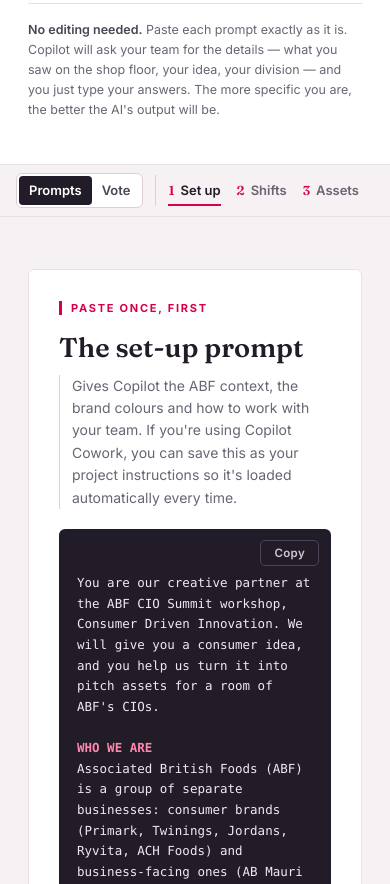
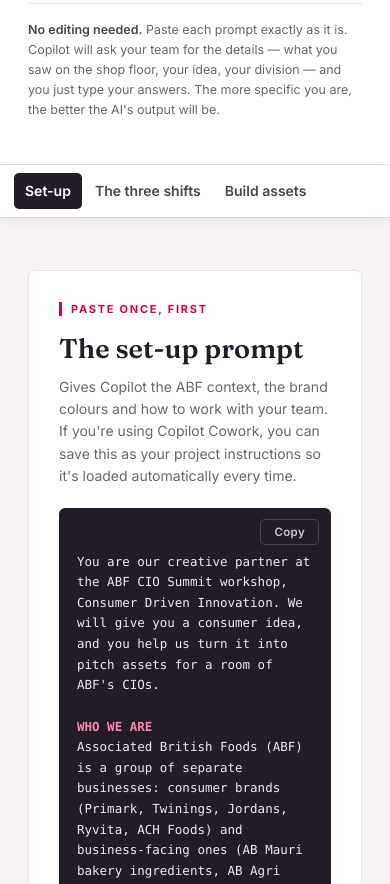
Before and after one commit to bsdshah1/abf-retail-safari, a plain HTML site: page index.html in a window 390 px wide. Shown: the part 1180-2064 px from the top of the page. Drawn offline with Linux system fonts and the light colour scheme.

Commit message:
Restyle the menu as a menu bar and keep the original items
Puts back the original menu items and behaviour (Set-up, The three
shifts, Build assets on the prompts page; Score, Results on the voting
page). The bar is now white with button-like items and a filled
current item. Menu links stop with the section heading visible.

Co-Authored-By: Claude Fable 5.2 <noreply@anthropic.com>
Claude-Session: https://claude.ai/code/session_01EoRWUsYEE18pjDZsQLz3dU

```diff
--- a/index.html
+++ b/index.html
@@ -46,21 +46,13 @@
   .steps .n{font-family:var(--serif);font-size:30px;font-weight:600;color:var(--crimson);line-height:1}
   .steps .s p{font-size:13.5px;color:var(--ink-soft);margin-top:8px;max-width:30ch}
   .steps .s p b{color:var(--ink);font-weight:600}
-  nav{position:sticky;top:0;z-index:30;background:rgba(246,241,243,.94);backdrop-filter:saturate(140%) blur(8px);border-bottom:1px solid var(--rule)}
-  nav .wrap{display:flex;align-items:center;gap:18px;padding-top:8px;padding-bottom:8px}
-  .switch{display:flex;flex-shrink:0;background:var(--paper);border:1px solid var(--rule-strong);border-radius:6px;padding:2px}
-  .switch a{font-family:var(--sans);font-size:13px;font-weight:600;line-height:1;color:var(--ink-soft);text-decoration:none;padding:8px 12px;border-radius:4px;transition:color .15s,background .15s}
-  .switch a:hover{color:var(--ink)}
-  .switch a[aria-current]{background:var(--ink);color:#fff}
-  .sub{display:flex;gap:22px;min-width:0;overflow-x:auto;scrollbar-width:none;border-left:1px solid var(--rule-strong);padding-left:18px}
-  .sub::-webkit-scrollbar{display:none}
-  .sub a,.sub button{font-family:var(--sans);font-size:13px;font-weight:600;line-height:1;color:var(--muted);background:none;border:0;cursor:pointer;text-decoration:none;white-space:nowrap;padding:9px 0 7px;border-bottom:2px solid transparent;transition:color .15s}
-  .sub a:hover,.sub button:hover{color:var(--ink)}
-  .sub a.on,.sub button[aria-selected="true"]{color:var(--ink);border-bottom-color:var(--crimson)}
-  .sub i{font-family:var(--serif);font-style:normal;font-weight:600;color:var(--crimson);margin-right:6px}
-  nav :focus-visible{outline:2px solid var(--crimson);outline-offset:2px;border-radius:3px}
-  section[id]{scroll-margin-top:68px}
-  .short{display:none}
+  nav{position:sticky;top:0;z-index:30;background:var(--paper);border-bottom:1px solid var(--rule-strong);box-shadow:0 4px 14px rgba(34,28,40,.05)}
+  nav .wrap{display:flex;align-items:center;gap:6px;padding-top:8px;padding-bottom:8px}
+  nav a{font-family:var(--sans);font-size:14px;font-weight:600;line-height:1;color:var(--ink-soft);border-radius:5px;padding:11px 14px;text-decoration:none;white-space:nowrap;transition:background .15s,color .15s}
+  nav a:hover{background:var(--page);color:var(--ink)}
+  nav a.on{background:var(--ink);color:#fff}
+  nav a:focus-visible{outline:2px solid var(--crimson);outline-offset:2px}
+  section[id]{scroll-margin-top:66px}
   main{padding:52px 0 0}
   section{margin-bottom:64px}
   .sec-head{margin-bottom:26px}
@@ -143,12 +135,10 @@
     .steps{grid-template-columns:1fr}
     .steps .s{border-right:none;border-bottom:1px solid var(--rule);padding:16px 0}
     .shift .q,.shift .lens,.shift .meta,.shift .prompt{margin-left:0}
-    nav .wrap{gap:12px;padding-left:16px;padding-right:16px}
-    .long{display:none}.short{display:inline}
-    .sub{gap:16px;padding-left:12px}
-    .switch a{padding:8px 10px}
+    nav .wrap{gap:2px;padding-left:14px;padding-right:14px}
+    nav a{padding:11px 11px}
   }
-  @media(max-width:380px){.sub{gap:12px}.switch a{padding:8px}}
+  @media(max-width:380px){nav a{padding:11px 8px;font-size:13px}}
   @media(prefers-reduced-motion:reduce){html{scroll-behavior:auto}*{transition:none!important}}
 </style>
 </head>
@@ -179,16 +169,10 @@
   <p class="caution"><b>No editing needed.</b> Paste each prompt exactly as it is. Copilot will ask your team for the details — what you saw on the shop floor, your idea, your division — and you just type your answers. The more specific you are, the better the AI's output will be.</p>
 </div></header>
 
-<nav aria-label="Workshop"><div class="wrap">
-  <div class="switch">
-    <a href="./" aria-current="page">Prompts</a>
-    <a href="voting/">Vote</a>
-  </div>
-  <div class="sub">
-    <a href="#setup" class="on"><i>1</i>Set up</a>
-    <a href="#shifts"><i>2</i><span class="long">Pick a shift</span><span class="short">Shifts</span></a>
-    <a href="#assets"><i>3</i><span class="long">Build assets</span><span class="short">Assets</span></a>
-  </div>
+<nav><div class="wrap">
+  <a href="#setup" class="on">Set-up</a>
+  <a href="#shifts">The three shifts</a>
+  <a href="#assets">Build assets</a>
 </div></nav>
 
 <main><div class="wrap">
@@ -514,7 +498,7 @@ Use short spoken sentences and concrete details from our canvas. After the pitch
     });
   });
   // a nav click to a section opens its panels so the user lands on content, not just titles
-  document.querySelectorAll('nav .sub a').forEach(function(a){
+  document.querySelectorAll('nav a').forEach(function(a){
     a.addEventListener('click',function(){
       var id=a.getAttribute('href').slice(1);
       var sec=document.getElementById(id);
@@ -522,7 +506,7 @@ Use short spoken sentences and concrete details from our canvas. After the pitch
     });
   });
   var secs=[].slice.call(document.querySelectorAll('section[id]'));
-  var links=[].slice.call(document.querySelectorAll('nav .sub a'));
+  var links=[].slice.call(document.querySelectorAll('nav a'));
   function onScroll(){
     var y=window.scrollY+120,cur=secs[0].id;
     secs.forEach(function(s){if(s.offsetTop<=y)cur=s.id;});
```
Also changed, not shown: voting/index.html (+15 -26 lines).
